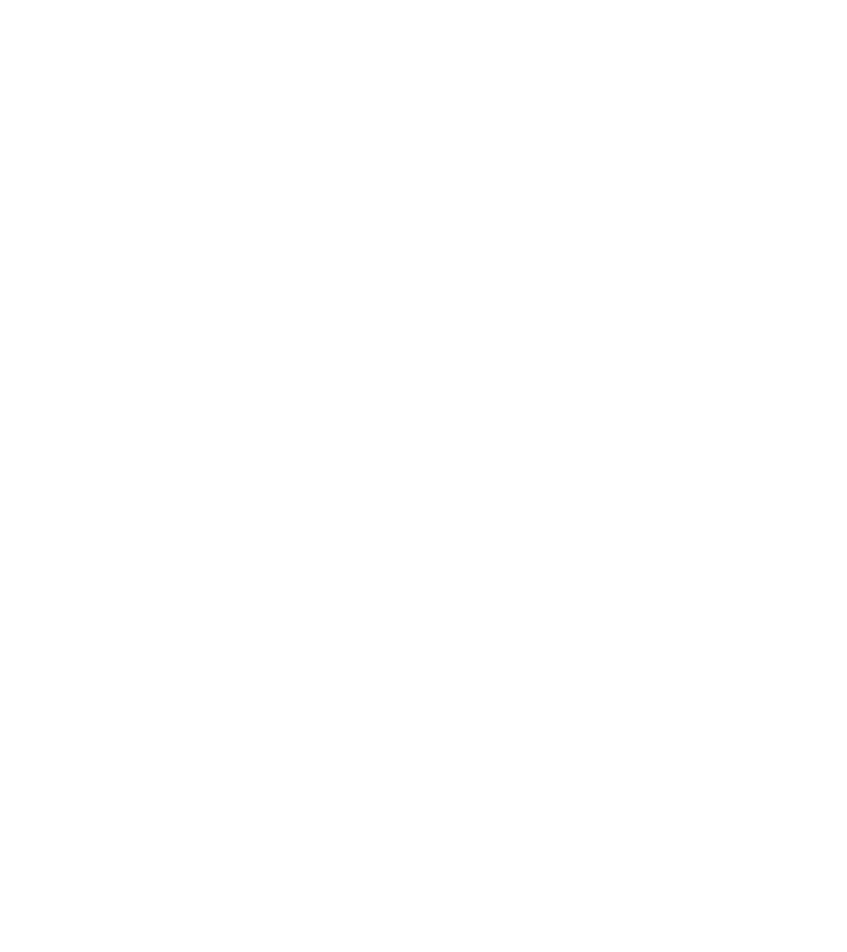
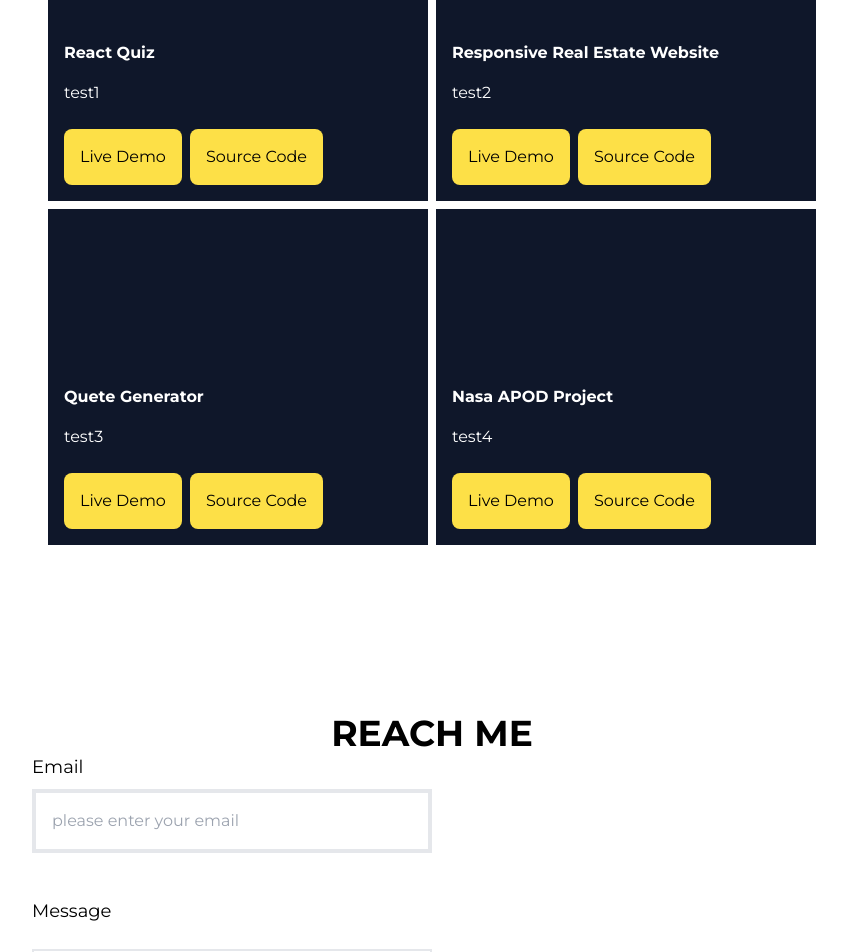
Before and after one commit to yusufskebbe/portfolio-main, a React (Vite) app: page / in a window 1280 px wide. Shown: the part 1380-2332 px from the top of the page, without its empty margins (208-1055 px from the left). Before the commit the page ends 1269 px from the top, so only its background shows below. Built offline with nearby package versions, Linux system fonts and the light colour scheme.

Commit message:
project and reach me features implementation

```diff
--- a/src/App.jsx
+++ b/src/App.jsx
@@ -1,6 +1,8 @@
 import AboutMe from "./components/AboutMe";
 import Header from "./components/Header";
 import Hero from "./components/Hero";
+import MyProjects from "./components/MyProjects";
+import ReactMe from "./components/ReactMe";
 
 
 
@@ -15,6 +17,8 @@
       <main className="p-60">
       <Hero/>
       <AboutMe/>
+      <MyProjects/>
+      <ReactMe/>
       </main>
 
 
--- /dev/null
+++ b/src/components/Card.jsx
@@ -0,0 +1,26 @@
+import React from 'react'
+
+function Card({id, projectName, projectLiveDemo, projectSourceCode, projectDesc,projectImage}) {
+  return (
+
+        <div className='bg-slate-900 text-white p-4  flex flex-col gap-4'>
+
+            {/* <img src={projectImage} alt="img" /> */}
+            <h1 className='font-semibold mt-40'>{projectName}</h1>
+
+
+            <p>{projectDesc}</p>
+            <div className='links flex gap-2'>
+            <a className='cursor-pointer p-4 bg-yellow-300 mt-2 rounded-lg text-black font-medium hover:bg-slate-900 hover:text-yellow-300 target:_blank' href={projectLiveDemo} >Live Demo</a>
+            <a className='cursor-pointer p-4 bg-yellow-300 mt-2 rounded-lg text-black font-medium hover:bg-slate-900 hover:text-yellow-300 target:_blank' href={projectSourceCode}>Source Code</a>
+            </div>
+
+         </div>
+
+
+
+
+  )
+}
+
+export default Card
--- /dev/null
+++ b/src/components/MyProjects.jsx
@@ -0,0 +1,23 @@
+import React from 'react';
+import PROJECTS from '../projects.js' ;
+import Card from './Card.jsx';
+
+
+function MyProjects() {
+  return (
+
+    <div className='mt-40  ' >
+      <h1 className=' text-4xl uppercase font-semibold text-center'>My projects</h1>
+      <div className='grid grid-cols-2 grid-rows-2 gap-2 m-2 p-2 '>
+      {PROJECTS.map((project)=>{
+        return (
+          <Card id={project.id} projectName={project.projectName} projectLiveDemo={project.projectLiveDemo} projectSourceCode={project.projectSourceCode} projectDesc={project.projectDesc} projectImage={project.projectImage} />
+        )
+      })}
+      </div>
+
+    </div>
+  )
+}
+
+export default MyProjects
--- /dev/null
+++ b/src/components/ReactMe.jsx
@@ -0,0 +1,25 @@
+import React from 'react'
+
+function ReactMe() {
+  return (
+    <div className='mt-40'>
+      <h1 className='text-center text-4xl font-semibold uppercase'>Reach Me</h1>
+      <div>
+        <form action="">
+          <div className='input-field flex flex-col gap-2 w-1/2'>
+
+           <label htmlFor="" className=' text-lg  '>Email</label>
+           <input type="email" className='peer p-4 border-solid border-4 outline-none' placeholder='please enter your email'  />
+           <p class="mt-2 invisible peer-invalid:visible text-pink-600 text-sm">Please provide a valid email address.</p>
+           <label htmlFor="" className=' text-lg  '>Message</label>
+           <textarea className='border-solid border-2 focus:outline-none p-4 my-4' name="" id="" cols="30" rows="10"></textarea>
+          </div>
+
+          <button type='submit' className='p-2 mx-auto bg-yellow-300 rounded-xl text-black uppercase px-4 font-semibold'>Submit</button>
+        </form>
+      </div>
+    </div>
+  )
+}
+
+export default ReactMe
--- /dev/null
+++ b/src/projects.js
@@ -0,0 +1,34 @@
+export default [
+  {
+    id: 1,
+    projectImage: './assets/aboutme.png',
+    projectName: 'React Quiz',
+    projectLiveDemo: '',
+    projectSourceCode: 'https://github.com/yusufskebbe/react-quiz',
+    projectDesc: 'test1'
+  },
+  {
+    id: 2,
+    projectImage: '',
+    projectName: 'Responsive Real Estate Website',
+    projectLiveDemo: '',
+    projectSourceCode: 'https://github.com/yusufskebbe/nexter',
+    projectDesc: 'test2'
+  },
+  {
+    id: 3,
+    projectImage: '',
+    projectName: 'Quete Generator',
+    projectLiveDemo: 'https://yusufskebbe.github.io/quote-generator/',
+    projectSourceCode: 'https://github.com/yusufskebbe/quote-generator',
+    projectDesc: 'test3'
+  },
+  {
+    id: 4,
+    projectImage: '',
+    projectName: 'Nasa APOD Project',
+    projectLiveDemo: 'https://yusufskebbe.github.io/Nasa-APOD-project/',
+    projectSourceCode: 'https://github.com/yusufskebbe/Nasa-APOD-project',
+    projectDesc: 'test4'
+  },
+]
```
